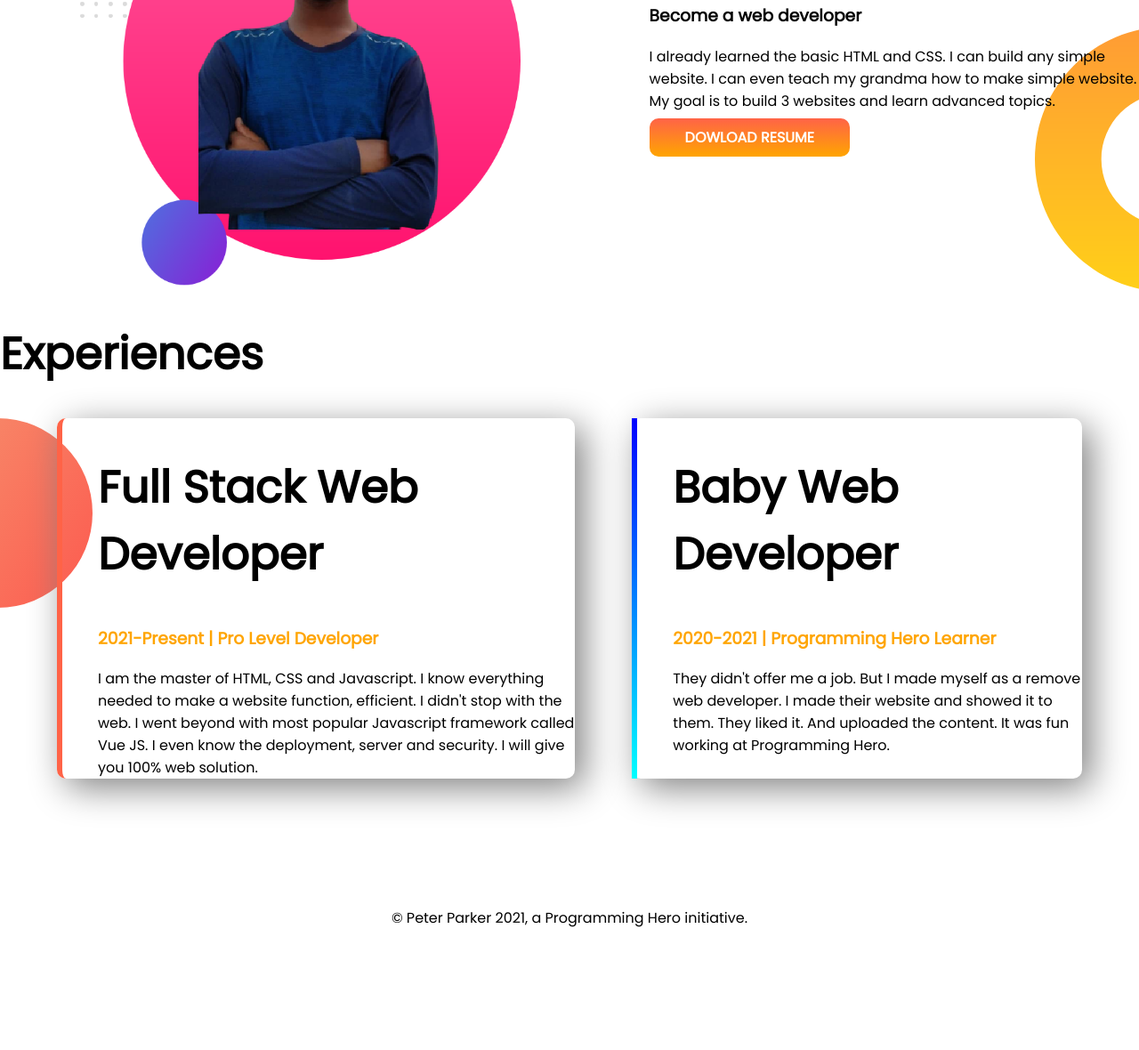
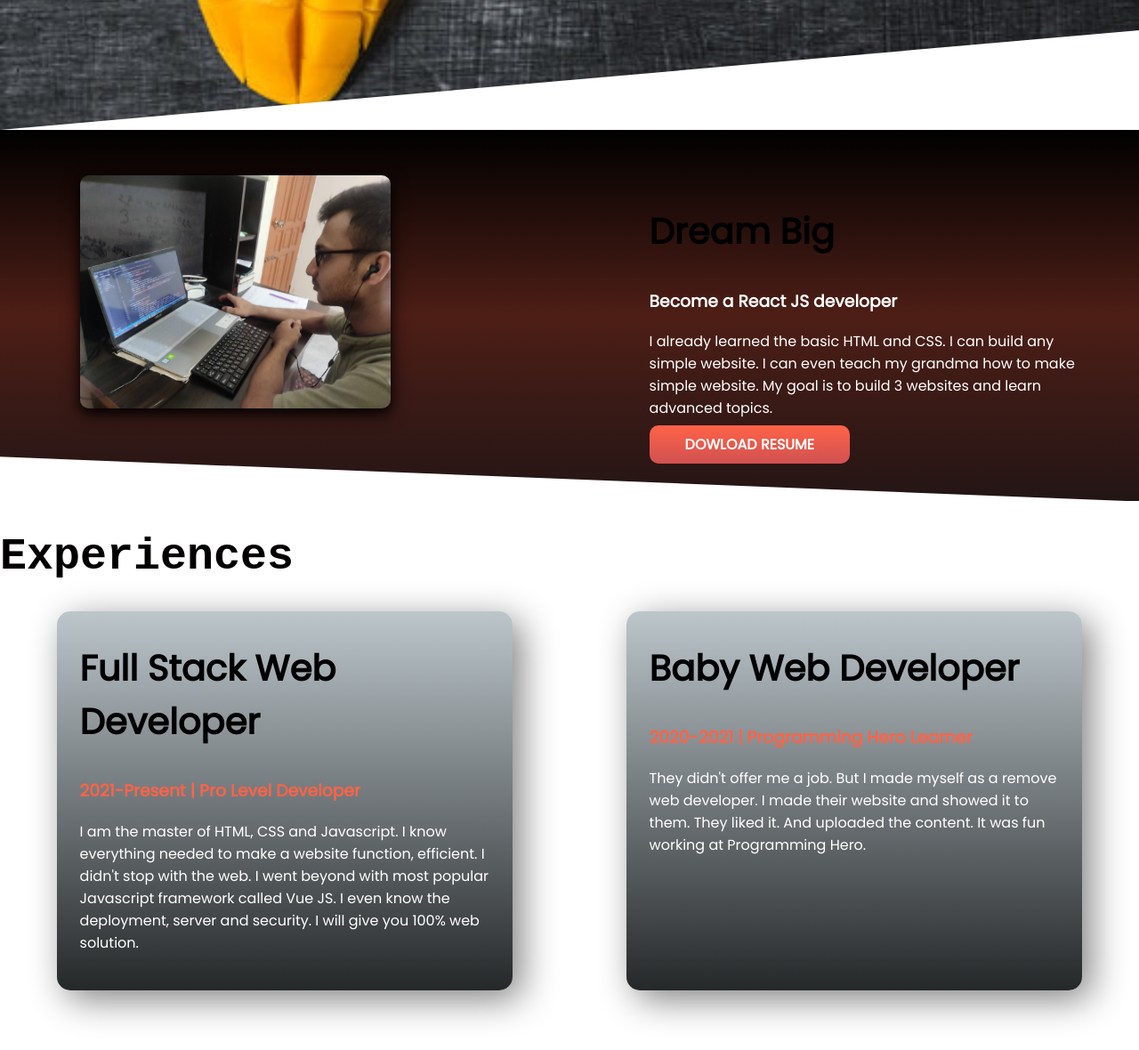
Before and after one commit to zahidjuel/web-portfolio, a plain HTML site: page index.html in a window 1280 px wide. Shown: the part 654-1834 px from the top of the page at 89% size. Before the commit the page ends 1714 px from the top, so only its background shows below. Drawn offline with Linux system fonts and the light colour scheme.

Commit message:
added new design

```diff
--- a/index.html
+++ b/index.html
@@ -5,7 +5,7 @@
     <meta charset="UTF-8">
     <meta http-equiv="X-UA-Compatible" content="IE=edge">
     <meta name="viewport" content="width=device-width, initial-scale=1.0">
-    <title>Zahid Juel Website</title>
+    <title> Juel's Mango Website</title>
     <link rel="preconnect" href="https://fonts.googleapis.com">
     <link rel="preconnect" href="https://fonts.gstatic.com" crossorigin>
     <link href="https://fonts.googleapis.com/css2?family=Poppins&display=swap" rel="stylesheet">
@@ -16,57 +16,50 @@
     <section class="top-banner flexible-display">
         <div class="half-width">
             <h1>Welcome To</h1>
-            <h1><span class="color-span">Zahid Juel</span> World !</h1>
-            <h3>Build Climber and Train Stopper</h3>
+            <h1><span class="color-span">Juel's Mango</span> World !</h1>
+            <h3>Entrepreneur & Software Engineer at google</h3>
             <p>
-                I might saw me jumping, climbing buildings, and stopping trains. But nobody pays me a dime for that
-                work.That's why I am learning and mastering web development. I will not stop until I become the Web
-                Development
-                Hero.
+                I want to be an entrepreneur. Currently , I  sell pure mango in onlie platform.That's why I am learning and mastering web development. I will not stop until I become the Web Development Hero.
             </p>
-            <a class="link-button" target="_blank" href="https://www.facebook.com/">HIRE ME</a>
+            <a class="link-button" target="_blank" href="https://www.facebook.com/zahidjuelbd0/?ref=pages_you_manage">BUY MANGO</a>
 
         </div>
         <div class="half-width">
-            <img src="images/my-bg.png" alt="">
+            <img src="images/mangozahid_n.jpg" alt="">
         </div>
     </section>
-    <section class="flexible-display right-banner">
+    <section class="flexible-display middle-banner">
         <div class="half-width">
-            <img src="images/my-bg2.png" alt="">
+            <img src="images/zas_n.jpg" alt="">
         </div>
         <div class="half-width">
-            <h1>Dream Big</h1>
-            <h3>Become a web developer</h3>
+            <h2>Dream Big</h2>
+            <h3>Become a React JS developer</h3>
             <p>
-                I already learned the basic HTML and CSS. I can build any simple website. I can even teach my grandma
-                how to make simple website. My goal is to build 3 websites and learn advanced topics.
+                I already learned the basic HTML and CSS. I can build any simple website. I can even teach my grandma how to make simple website. My goal is to build 3 websites and learn advanced topics.
             </p>
-            <a class="link-button" target="_blank" href="https://www.youtube.com/watch?v=sMLkrs_1kH8">DOWLOAD RESUME</a>
+            <a class="link-button" target="_blank" href="https://drive.google.com/file/d/1yg41Z8yoMEX2tunfMX3m1fC8MRbBfH3M/view?usp=sharing">DOWLOAD RESUME</a>
         </div>
     </section>
-    <h1>Experiences</h1>
-    <section class="flexible-display left-banner">
+    <h1 style="color:rgb(3, 0, 0); font-family: 'Courier New', Courier, monospace;">Experiences</h1>
+    <section class="flexible-display">
         <div class="experiences-item">
-            <h1>Full Stack Web Developer</h1>
+            <h2>Full Stack Web Developer</h2>
             <h3><span class="color-span">2021-Present | Pro Level Developer</span></h3>
             <p>
-                I am the master of HTML, CSS and Javascript. I know everything needed to make a website function,
-                efficient. I didn't stop with the web. I went beyond with most popular Javascript framework called Vue
-                JS. I even know the deployment, server and security. I will give you 100% web solution.
+                I am the master of HTML, CSS and Javascript. I know everything needed to make a website function, efficient. I didn't stop with the web. I went beyond with most popular Javascript framework called Vue JS. I even know the deployment, server and security. I will give you 100% web solution.
             </p>
         </div>
-        <div class="experiences-item1">
-            <h1>Baby Web Developer</h1>
+        <div class="experiences-item">
+            <h2>Baby Web Developer</h2>
             <h3><span class="color-span">2020-2021 | Programming Hero Learner</span></h3>
             <p>
-                They didn't offer me a job. But I made myself as a remove web developer. I made their website and showed
-                it to them. They liked it. And uploaded the content. It was fun working at Programming Hero.
+                They didn't offer me a job. But I made myself as a remove web developer. I made their website and showed it to them. They liked it. And uploaded the content. It was fun working at Programming Hero.
             </p>
         </div>
     </section>
     <footer>
-        <p>© Peter Parker 2021, a Programming Hero initiative.</p>
+        <p style="color:rgb(12, 2, 2); font-family: 'Courier New', Courier, monospace;">&copy; Peter Parker 2021, a Programming Hero initiative.</p>
     </footer>
 </body>
 
--- a/style.css
+++ b/style.css
@@ -2,21 +2,33 @@ body{
     font-family: 'Poppins', sans-serif;
     margin: 0px;
 }
+
 h1{
     font-size: 50px;
+    color: white;
+}
+
+h2{
+    font-size: 40px;
+}
+
+h3,p{
+    color: white;
 }
 .color-span{
-    color: orange;
+    color: tomato;
 }
 .flexible-display{
     display: flex;
 }
 .half-width{
     width: 50%;
-    padding-left: 7%;
+    padding: 4% 4% 4% 7%;
 }
 .half-width img{
-    width: 90%;
+    width: 70%;
+    box-shadow: 0 4px 8px 0 rgba(0, 0, 0, 0.6), 0 6px 20px 0 rgba(0, 0, 0, 0.8);
+    border-radius: 10px;
 }
 .link-button{
     text-decoration: none;
@@ -24,47 +36,32 @@ h1{
     font-weight: 700;
     padding: 10px 40px;
     border-radius: 10px;
-    background-image: linear-gradient(tomato, orange);
+    background-image: linear-gradient(tomato,rgb(208, 81, 81));
 }
 .top-banner{
-    background-image: url(top-banner.png);
+    height: 100vh;
+   background-image: url(images/mango.jpg);
+   background-repeat: no-repeat;
+   background-size: cover;
+   background-blend-mode: darken;
+   clip-path: polygon(0 0, 100% 0, 100% 86%, 0% 100%);
+}
+.middle-banner{
+    background-image: linear-gradient(black,rgb(77, 30, 22), rgb(35, 21, 21));
     background-repeat: no-repeat;
-}
-.right-banner{
-    background-image: url(dream-bg.png);
-    background-repeat: no-repeat;
-    background-position: right bottom;
+    background-size: cover;
+    background-blend-mode: overlay;
+    clip-path: polygon(0 0, 100% 0, 100% 100%, 0 88%);
 }
 .experiences-item{
+    width: 40%;
+    margin: 0% 5% 5%;
+    padding: 0% 2% 2%;
+    border-radius: 15px;
     box-shadow: 10px 10px 40px gray;
-    width: 700px;
-    height: 405px;
-    margin-left: 5%;
-    margin-bottom: 10%;
-    border-left: 6px solid tomato;
-    border-radius: 10px;
-    padding-left: 40px;
+    background-image:linear-gradient(#bcc6cb,#252829);
+}
 
-
-}
-.experiences-item1{
-    box-shadow: 10px 10px 40px gray;
-    width: 600px;
-    height: 405px;
-    margin-left: 5%;
-    margin-right: 5%;
-    margin-bottom: 10%;
-    border-left: 6px solid;
-    border-image: linear-gradient(blue, cyan);
-    border-image-slice: 1;
-    padding-left: 40px;
-    border-radius: 10px;
-}
-.left-banner{
-    background-image: url(exp-bg.png);
-    background-repeat: no-repeat;
-    background-position: left top;
-}
 footer p{
     text-align: center;
 }
```
Also changed, not shown: dream-bg.png (deleted), exp-bg.png (deleted), images/mango.jpg (added), images/mangozahid_n.jpg (added), images/my-bg.png (deleted), images/my-bg2.png (deleted), images/zas_n.jpg (added), top-banner.png (deleted).
